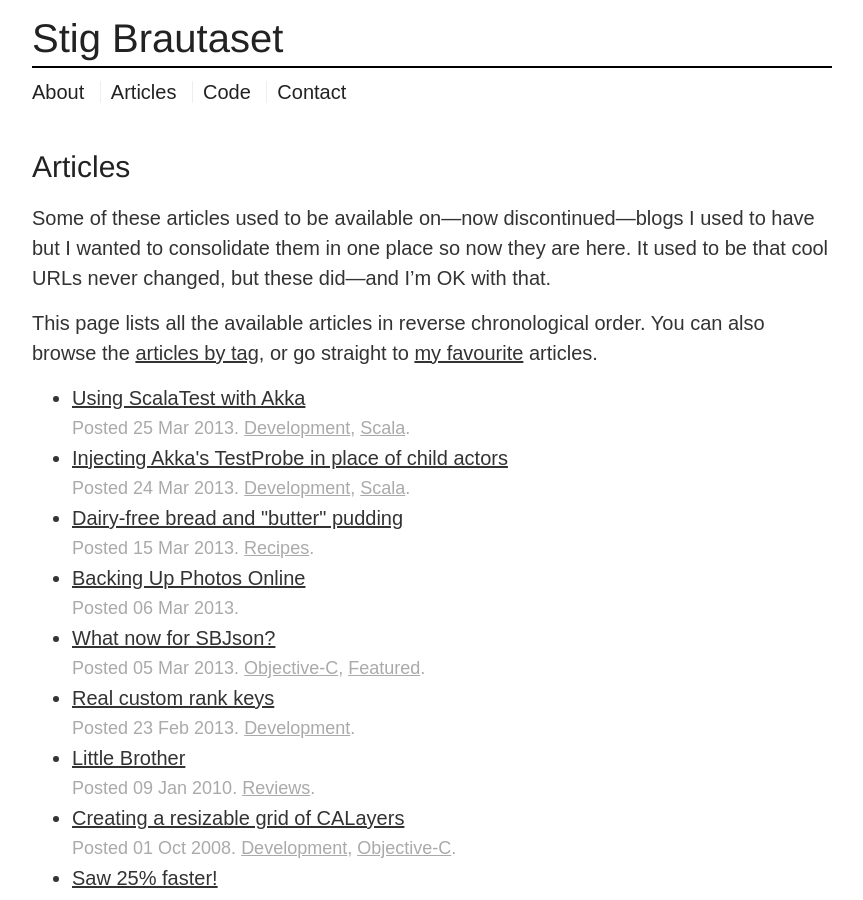
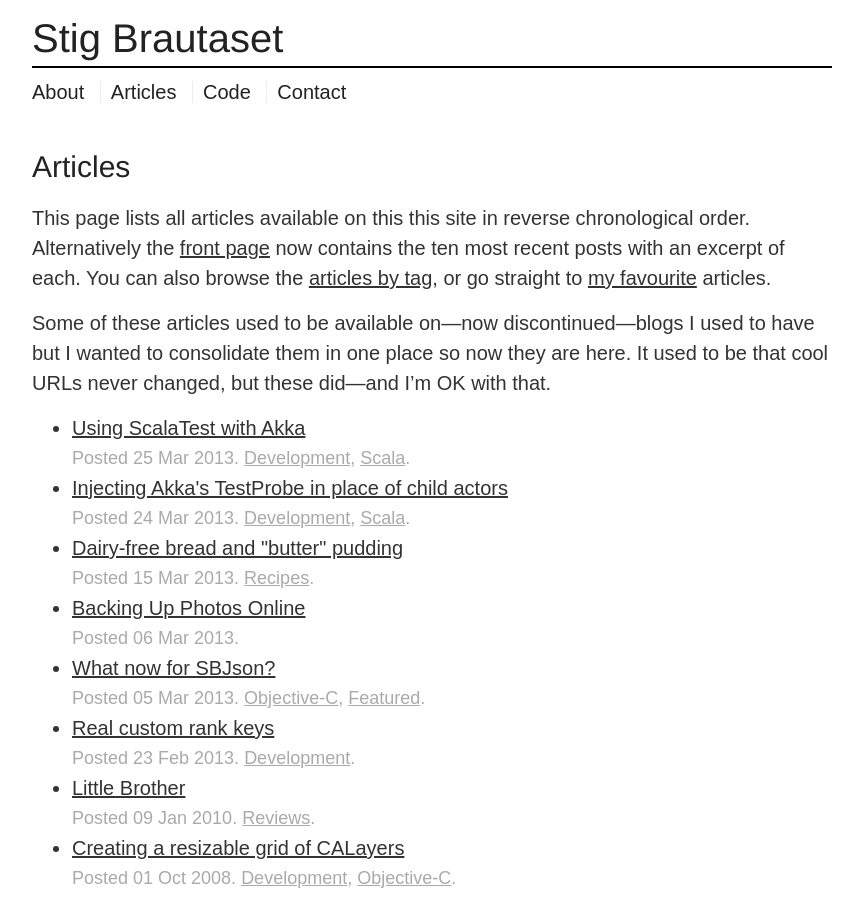
Before and after one commit to stig/www.brautaset.org, a Jekyll site: the page built from articles.md, in a window 1280 px wide and 900 px high. Shown: the whole window, without its empty margins (208-1071 px from the left). Built offline with Jekyll 4.4.1, drawn with Linux system fonts in a browser that asks for light colours.

```diff
--- a/articles.md
+++ b/articles.md
@@ -3,13 +3,14 @@
 layout: page
 ---
 
-Some of these articles used to be available on&mdash;now discontinued&mdash;blogs I used
+This page lists all articles available on this this site in reverse chronological order.
+Alternatively the [front page](/) now contains the ten most recent posts with an excerpt
+of each. You can also browse the [articles by tag](/articles/tagged.html), or go straight
+to [my favourite](/articles/tagged.html#Featured) articles.
+
+Some of these articles used to be available on---now discontinued---blogs I used
 to have but I wanted to consolidate them in one place so now they are here. It used to be
 that cool URLs never changed, but these did---and I'm OK with that.
-
-This page lists all the available articles in reverse chronological order. You can also
-browse the [articles by tag](/articles/tagged.html), or go straight to [my
-favourite](/articles/tagged.html#Featured) articles.
 
 
 <ul class="posts">
```
